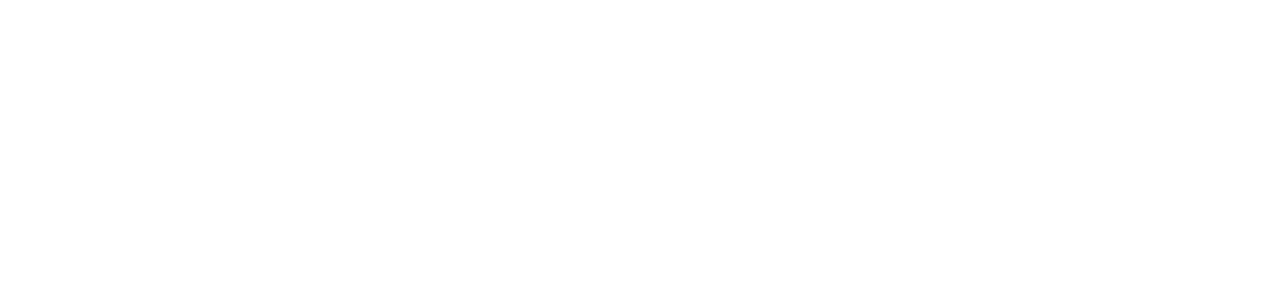
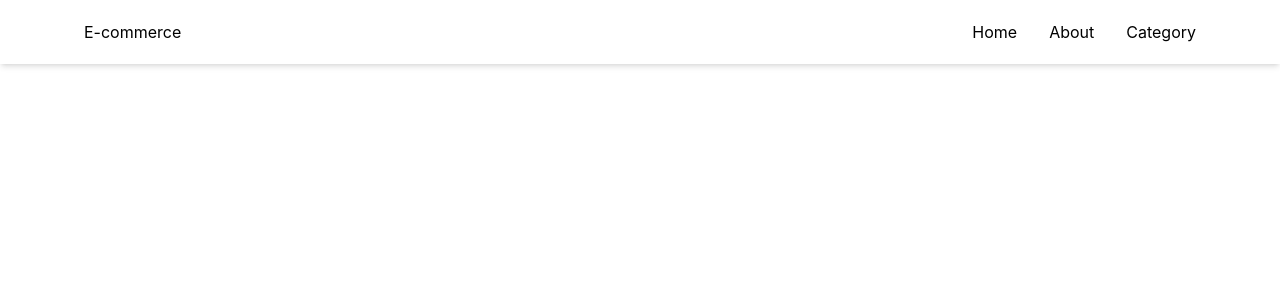
Before and after one commit to DipanshuGurjar123/E-commerce-first, a React (Vite) app: page / in a window 1280 px wide. Shown: the top 300 px of the page. Built offline with nearby package versions, Linux system fonts and the light colour scheme.

Commit message:
Navbar Component

```diff
--- a/src/App.jsx
+++ b/src/App.jsx
@@ -1,9 +1,10 @@
 import React from 'react'
+import Navbar from './component/Navbar'
 
 const App = () => {
   return (
     <div>
-
+      <Navbar />
     </div>
   )
 }
--- /dev/null
+++ b/src/component/Navbar.jsx
@@ -0,0 +1,48 @@
+import React, { useState } from 'react'
+import { TiThMenu } from "react-icons/ti";
+import { ImCross } from "react-icons/im";
+
+const Navbar = () => {
+
+    const [menuOpen, setMenuOpen] = useState(false)
+
+    return (
+        <nav className='bg-white shadow-md'>
+            <div className='max-w-6xl mx-auto p-5'>
+                <div className='flex justify-between items-center'>
+                    <h1>
+                        E-commerce
+                    </h1>
+
+                    <ul className='hidden md:flex gap-8 '>
+                        <li className='cursor-pointer hover:text-blue-600'>Home</li>
+                        <li className='cursor-pointer hover:text-blue-600'>About</li>
+                        <li className='cursor-pointer hover:text-blue-600'>Category</li>
+                    </ul>
+
+                    <button className='md:hidden'
+                        onClick={() => {
+                            setMenuOpen(!menuOpen)
+                        }}
+                    >
+                        {!menuOpen ? <TiThMenu /> : <ImCross />}
+                    </button>
+                </div>
+            </div>
+
+            <div>
+                {menuOpen && (
+                    <div className='md:hidden mt-2 p-5 rounded-lg bg-transparent'>
+                        <ul className='flex flex-col gap-5 font-medium'>
+                            <li className='cursor-pointer hover:text-blue-600'>Home</li>
+                            <li className='cursor-pointer hover:text-blue-600'>About</li>
+                            <li className='cursor-pointer hover:text-blue-600'>Category</li>
+                        </ul>
+                    </div>
+                )}
+            </div>
+        </nav>
+    )
+}
+
+export default Navbar
```
